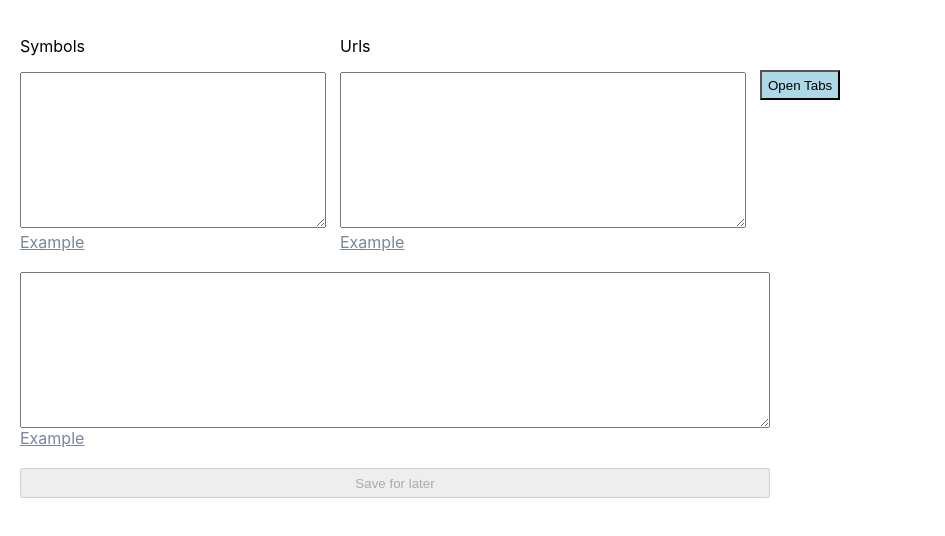
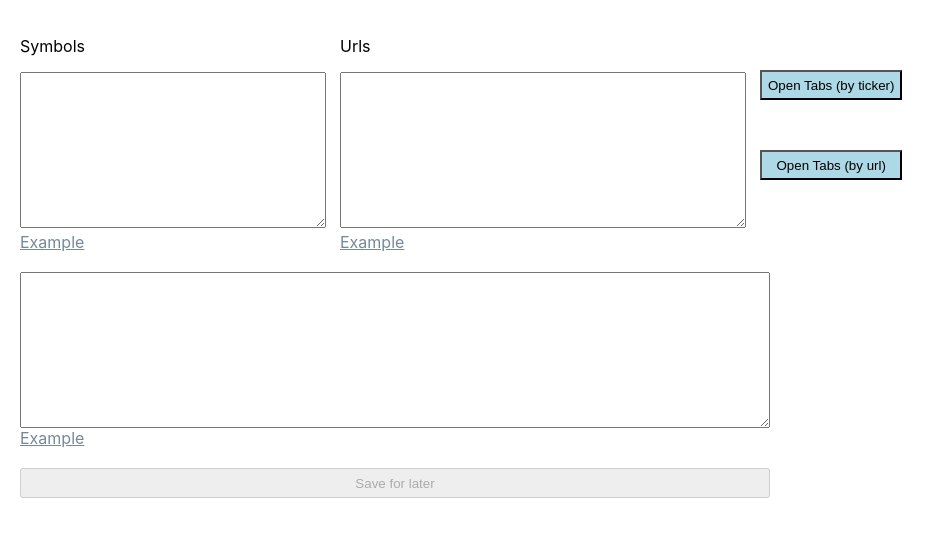
Before and after one commit to avimoondra/ticker-web, a React (Create React App) app: page / in a window 1280 px wide. Shown: the top 536 px of the page, without its empty margins (0-945 px from the left). Built offline with nearby package versions, Linux system fonts and the light colour scheme.

Commit message:
add button for by ticker, and by url

```diff
--- a/src/App.tsx
+++ b/src/App.tsx
@@ -47,7 +47,16 @@ function App() {
     .filter((v) => v)
     .map((v) => v.trim());
 
-  const openUrls = () => {
+  const openTabsByTicker = () => {
+    for (const symbol of symbolsList) {
+      for (const url of urlsList) {
+        const targetUrl = url.replace("${symbol}", symbol);
+        window.open(targetUrl, "_blank");
+      }
+    }
+  };
+
+  const openTabsByUrl = () => {
     for (const url of urlsList) {
       for (const symbol of symbolsList) {
         const targetUrl = url.replace("${symbol}", symbol);
@@ -105,14 +114,20 @@ function App() {
           </div>
         </div>
         <div
-          style={{ display: "flex", alignContent: "center" }}
+          style={{ display: "flex", alignContent: "center", flexDirection: "column" }}
           className="openUrlsButton"
         >
           <button
             style={{ height: 30, marginTop: 50, backgroundColor: "lightblue" }}
-            onClick={openUrls}
+            onClick={openTabsByTicker}
           >
-            Open Tabs
+            Open Tabs (by ticker)
+          </button>
+          <button
+            style={{ height: 30, marginTop: 50, backgroundColor: "lightblue" }}
+            onClick={openTabsByUrl}
+          >
+            Open Tabs (by url)
           </button>
         </div>
       </div>
```
